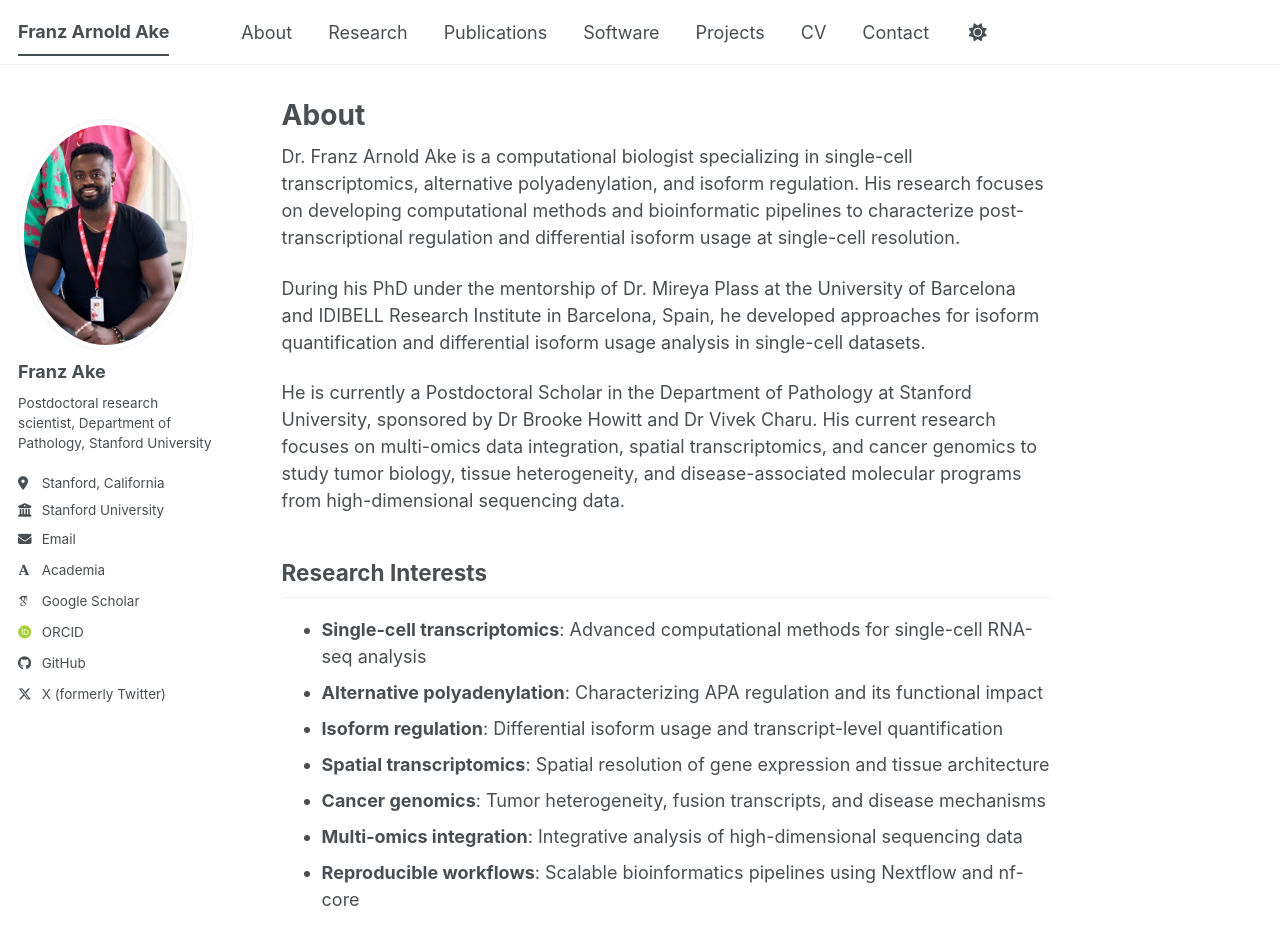
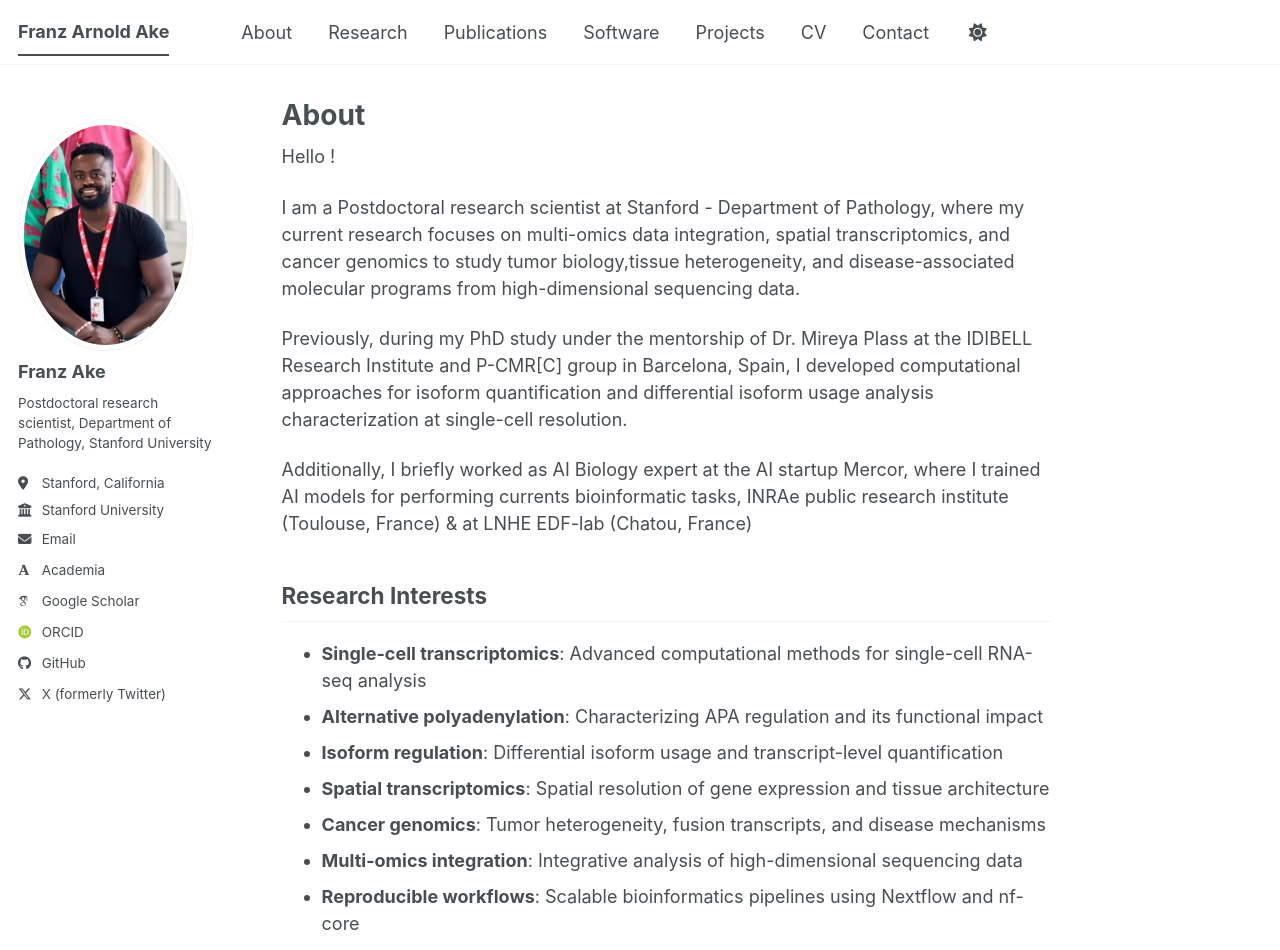
Before and after one commit to franzake/franzake.github.io, a Jekyll site: the page built from _pages/about.md, in a window 1280 px wide and 1400 px high. Shown: the top 950 px of the window. Built offline with Jekyll 4.4.1, drawn with Linux system fonts in a browser that asks for light colours; some web fonts are replaced; a script bundle is joined from its source files by our own code; library files that are not in the unit come from our copies; some of the changed text lies outside the part shown.

Commit message:
update about section

```diff
--- a/_pages/about.md
+++ b/_pages/about.md
@@ -7,11 +7,14 @@ redirect_from:
   - /about.html
 ---
 
-Dr. Franz Arnold Ake is a computational biologist specializing in single-cell transcriptomics, alternative polyadenylation, and isoform regulation. His research focuses on developing computational methods and bioinformatic pipelines to characterize post-transcriptional regulation and differential isoform usage at single-cell resolution.
+Hello !
 
-During his PhD under the mentorship of Dr. Mireya Plass at the University of Barcelona and IDIBELL Research Institute in Barcelona, Spain, he developed approaches for isoform quantification and differential isoform usage analysis in single-cell datasets.
+I am a Postdoctoral research scientist at Stanford - Department of Pathology, where my current research focuses on multi-omics data integration, spatial transcriptomics, and cancer genomics to study tumor biology,tissue heterogeneity, and disease-associated molecular programs from high-dimensional sequencing data.
 
-He is currently a Postdoctoral Scholar in the Department of Pathology at Stanford University, sponsored by Dr Brooke Howitt and Dr Vivek Charu. His current research focuses on multi-omics data integration, spatial transcriptomics, and cancer genomics to study tumor biology, tissue heterogeneity, and disease-associated molecular programs from high-dimensional sequencing data.
+Previously, during my PhD study under the mentorship of Dr. Mireya Plass at the IDIBELL Research Institute and P-CMR[C] group in Barcelona, Spain, I developed computational approaches for isoform quantification and differential isoform usage analysis characterization at single-cell resolution.
+
+Additionally, I briefly worked as AI Biology expert at the AI startup Mercor, where I trained AI models for performing currents bioinformatic tasks, INRAe public research institute (Toulouse, France) & at LNHE EDF-lab (Chatou, France)
+
 
 ## Research Interests
 
@@ -22,14 +25,19 @@ He is currently a Postdoctoral Scholar in the Department of Pathology at Stanfor
 - **Cancer genomics**: Tumor heterogeneity, fusion transcripts, and disease mechanisms
 - **Multi-omics integration**: Integrative analysis of high-dimensional sequencing data
 - **Reproducible workflows**: Scalable bioinformatics pipelines using Nextflow and nf-core
+- **AI in genomics**: AI/ML methods to analyze and interpret complex genetic and multiomic data.
 
-## Highlighted Projects
 
-### SCALPEL
-A Nextflow/nf-core-oriented pipeline for single-cell isoform quantification and alternative polyadenylation analysis, enabling scalable and reproducible analysis of transcript-level regulation in single-cell datasets.
+## Featured Talks
 
-### RNA-seq Fusion Analysis
-Development of computational workflows for fusion transcript detection, including contributions to STAR-Fusion and nf-core/rnafusion pipelines for cancer genomics applications.
+### Nextflow Summit Boston — SCALPEL: Scalable Single-Cell Isoform Analysis
 
-### Reproducible Workflow Engineering
-Design and implementation of scalable omics pipelines adhering to Nextflow and nf-core community standards, ensuring reproducibility across HPC and cloud environments.
+<iframe width="100%" height="450"
+src="https://www.youtube.com/embed/vvmfF6eCkEE"
+title="Nextflow Summit Boston Talk"
+frameborder="0"
+allow="accelerometer; autoplay; clipboard-write; encrypted-media; gyroscope; picture-in-picture"
+allowfullscreen>
+</iframe>
+
+Presentation at the Nextflow Summit in Boston discussing scalable and reproducible workflows for single-cell isoform quantification and alternative polyadenylation analysis using Nextflow and nf-core methodologies.
```
